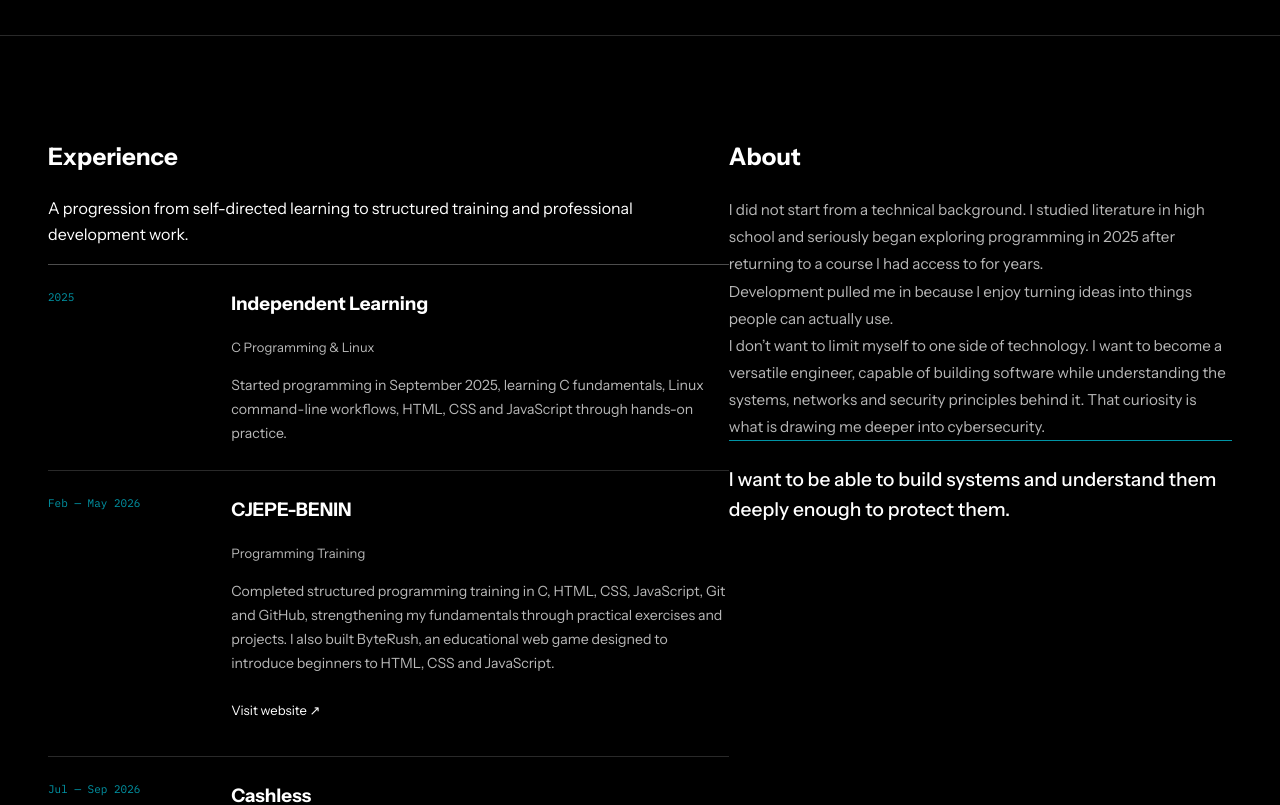
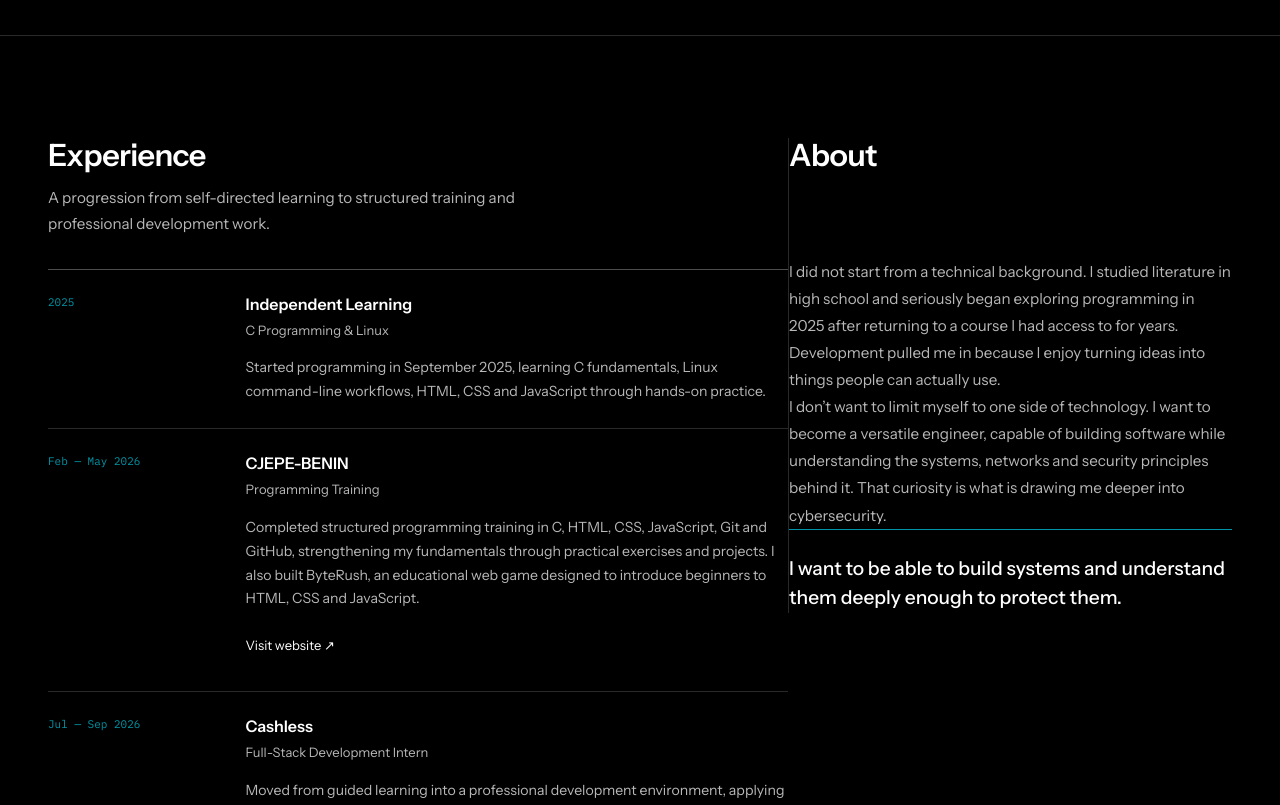
Before and after one commit to emma-dasilva-dev/emma-dasilva-portfolio, a Next.js app: page /en in a window 1280 px wide. Shown: the part 1340-2145 px from the top of the page. Built offline with nearby package versions, Linux system fonts and the light colour scheme.

Commit message:
fix: clean profile split layout

```diff
--- a/src/components/sections/PortfolioSections.module.css
+++ b/src/components/sections/PortfolioSections.module.css
@@ -1,40 +1,311 @@
-.section { padding-block: clamp(4.5rem, 8vw, 7rem); border-top: 1px solid var(--color-border); }
-.sectionHeader,.profileHeader { display:grid; grid-template-columns:minmax(0,.7fr) minmax(0,1.3fr); gap:clamp(var(--space-6),5vw,var(--space-16)); align-items:start; margin-bottom:clamp(var(--space-8),5vw,var(--space-12)); }
-.sectionHeader h2,.profileHeader h2,.contactGrid h2 { margin:0; font-size:clamp(1.5rem,2.4vw,2rem); font-weight:600; line-height:1.15; letter-spacing:-.02em; }
-.sectionHeader p,.profileHeader p,.contactGrid p { max-width:38rem; margin:0; color:var(--color-text-muted); font-size:.95rem; line-height:1.7; }
-.profileGrid { display:grid; grid-template-columns:minmax(0,1.15fr) minmax(20rem,.85fr); gap:clamp(var(--space-10),7vw,var(--space-20)); align-items:start; }
-.columnLabel { margin:0 0 var(--space-8); color:var(--color-text-muted); font-family:var(--font-mono); font-size:.72rem; font-weight:500; letter-spacing:.08em; text-transform:uppercase; }
-.experienceList { border-top:1px solid var(--color-border-strong); }
-.experienceItem { display:grid; grid-template-columns:minmax(6.5rem,.32fr) minmax(0,1fr); gap:var(--space-6); padding-block:var(--space-6); border-bottom:1px solid var(--color-border); }
-.period { margin:0; color:var(--color-accent-secondary); font-family:var(--font-mono); font-size:.6875rem; line-height:1.5; }
-.experienceItem h4 { margin:0; font-size:1rem; font-weight:600; line-height:1.35; }
-.role { margin:var(--space-1) 0 0; color:var(--color-text-muted); font-size:.8125rem; }
-.description { margin:var(--space-4) 0 0; color:var(--color-text-muted); font-size:.88rem; line-height:1.7; }
-.experienceItem a { display:inline-flex; min-height:44px; align-items:center; margin-top:var(--space-3); color:var(--color-text); font-size:.8125rem; text-decoration:none; }
-.experienceItem a:hover,.experienceItem a:focus-visible { color:var(--color-accent); }
-.aboutColumn { position:sticky; top:calc(var(--header-height-desktop) + var(--space-8)); }
-.aboutCopy { max-width:34rem; }
-.aboutCopy p { margin:0; color:var(--color-text-muted); font-size:.95rem; line-height:1.78; }
-.aboutCopy p + p { margin-top:var(--space-5); }
-.aboutColumn blockquote { margin:var(--space-10) 0 0; padding-top:var(--space-6); border-top:1px solid var(--color-accent-secondary); color:var(--color-text); font-size:clamp(1rem,1.7vw,1.2rem); font-weight:500; line-height:1.55; }
-.stackList { border-top:1px solid var(--color-border-strong); }
-.stackRow { display:grid; grid-template-columns:minmax(10rem,.5fr) minmax(0,1.5fr); gap:var(--space-8); align-items:baseline; padding-block:var(--space-5); border-bottom:1px solid var(--color-border); }
-.stackRow h3 { margin:0; color:var(--color-text-muted); font-size:.8125rem; font-weight:600; }
-.stackRow p { margin:0; color:var(--color-text); font-size:.9rem; line-height:1.7; }
-.contactSection { padding-block:clamp(4.5rem,8vw,7rem) var(--space-8); border-top:0; background:var(--color-accent); color:var(--color-black); }
-.contactSection ::selection { background:var(--color-black); color:var(--color-accent); }
-.contactGrid { display:grid; grid-template-columns:minmax(0,1fr) minmax(17rem,.7fr); gap:clamp(var(--space-8),6vw,var(--space-20)); align-items:start; }
-.contactGrid h2 { color:var(--color-black); }
-.contactGrid p { margin-top:var(--space-4); color:rgb(0 0 0 / .72); }
-.contactLinks { border-top:1px solid rgb(0 0 0 / .5); }
-.contactLinks a { display:flex; align-items:center; justify-content:space-between; min-height:3.5rem; border-bottom:1px solid rgb(0 0 0 / .22); color:var(--color-black); font-size:.9rem; font-weight:500; text-decoration:none; transition:padding-left var(--motion-fast) var(--ease-standard),opacity var(--motion-fast) var(--ease-standard); }
-.contactLinkLabel { display:inline-flex; align-items:center; gap:var(--space-3); }
-.contactLinkLabel svg { width:1.125rem; height:1.125rem; flex:0 0 auto; }
-.contactLinks a > span:last-child { color:var(--color-black); }
-.contactLinks a:hover,.contactLinks a:focus-visible { padding-left:var(--space-2); color:var(--color-black); opacity:.65; }
-.contactLinks a:focus-visible { outline-color:var(--color-black); }
-.footer { display:grid; grid-template-columns:1fr auto auto; gap:var(--space-8); margin-top:clamp(var(--space-16),8vw,var(--space-24)); padding-top:var(--space-5); border-top:1px solid rgb(0 0 0 / .3); color:rgb(0 0 0 / .66); font-size:.75rem; }
-.footer span:first-child { color:var(--color-black); font-weight:600; }
-@media (max-width:63.9375rem) { .profileGrid { grid-template-columns:1fr; gap:var(--space-16); } .aboutColumn { position:static; } }
-@media (max-width:47.9375rem) { .section { padding-block:var(--space-16); } .contactSection { padding-block:var(--space-16) var(--space-6); } .sectionHeader,.profileHeader,.contactGrid,.stackRow,.footer { grid-template-columns:1fr; } .sectionHeader,.profileHeader,.contactGrid { gap:var(--space-6); } .experienceItem { grid-template-columns:1fr; gap:var(--space-3); } .columnLabel { margin-bottom:var(--space-5); } .stackRow { gap:var(--space-2); } .footer { gap:var(--space-2); margin-top:var(--space-16); } }
-@media (prefers-reduced-motion:reduce) { .contactLinks a { transition:none; } }
+.section {
+  padding-block: clamp(4.5rem, 8vw, 7rem);
+  border-top: 1px solid var(--color-border);
+}
+
+.sectionHeader {
+  display: grid;
+  grid-template-columns: minmax(0, 0.7fr) minmax(0, 1.3fr);
+  gap: clamp(var(--space-6), 5vw, var(--space-16));
+  align-items: start;
+  margin-bottom: clamp(var(--space-8), 5vw, var(--space-12));
+}
+
+.sectionHeader h2,
+.columnHeading h2,
+.contactGrid h2 {
+  margin: 0;
+  font-size: clamp(1.5rem, 2.4vw, 2rem);
+  font-weight: 600;
+  line-height: 1.15;
+  letter-spacing: -0.02em;
+}
+
+.sectionHeader p,
+.columnHeading p,
+.contactGrid p {
+  margin: 0;
+  color: var(--color-text-muted);
+  font-size: 0.95rem;
+  line-height: 1.7;
+}
+
+.profileGrid {
+  display: grid;
+  grid-template-columns: minmax(0, 1.25fr) minmax(18rem, 0.75fr);
+  gap: clamp(var(--space-10), 7vw, var(--space-20));
+  align-items: start;
+}
+
+.experienceColumn,
+.aboutColumn {
+  min-width: 0;
+}
+
+.columnHeading {
+  min-height: 5.5rem;
+  margin-bottom: var(--space-8);
+}
+
+.columnHeading p {
+  max-width: 34rem;
+  margin-top: var(--space-3);
+}
+
+.experienceList {
+  border-top: 1px solid var(--color-border-strong);
+}
+
+.experienceItem {
+  display: grid;
+  grid-template-columns: minmax(7rem, 0.32fr) minmax(0, 1fr);
+  gap: var(--space-6);
+  padding-block: var(--space-6);
+  border-bottom: 1px solid var(--color-border);
+}
+
+.period {
+  margin: 0;
+  color: var(--color-accent-secondary);
+  font-family: var(--font-mono);
+  font-size: 0.6875rem;
+  line-height: 1.5;
+}
+
+.experienceBody h3 {
+  margin: 0;
+  font-size: 1rem;
+  font-weight: 600;
+  line-height: 1.35;
+}
+
+.role {
+  margin: var(--space-1) 0 0;
+  color: var(--color-text-muted);
+  font-size: 0.8125rem;
+}
+
+.description {
+  margin: var(--space-4) 0 0;
+  color: var(--color-text-muted);
+  font-size: 0.88rem;
+  line-height: 1.7;
+}
+
+.experienceItem a {
+  display: inline-flex;
+  min-height: 44px;
+  align-items: center;
+  margin-top: var(--space-3);
+  color: var(--color-text);
+  font-size: 0.8125rem;
+  text-decoration: none;
+}
+
+.experienceItem a:hover,
+.experienceItem a:focus-visible {
+  color: var(--color-accent);
+}
+
+.aboutColumn {
+  padding-left: clamp(var(--space-6), 3vw, var(--space-10));
+  border-left: 1px solid var(--color-border);
+}
+
+.aboutCopy {
+  max-width: 34rem;
+}
+
+.aboutCopy p {
+  margin: 0;
+  color: var(--color-text-muted);
+  font-size: 0.95rem;
+  line-height: 1.78;
+}
+
+.aboutCopy p + p {
+  margin-top: var(--space-5);
+}
+
+.aboutColumn blockquote {
+  margin: var(--space-10) 0 0;
+  padding-top: var(--space-6);
+  border-top: 1px solid var(--color-accent-secondary);
+  color: var(--color-text);
+  font-size: clamp(1rem, 1.6vw, 1.2rem);
+  font-weight: 500;
+  line-height: 1.55;
+}
+
+.stackList {
+  border-top: 1px solid var(--color-border-strong);
+}
+
+.stackRow {
+  display: grid;
+  grid-template-columns: minmax(10rem, 0.5fr) minmax(0, 1.5fr);
+  gap: var(--space-8);
+  align-items: baseline;
+  padding-block: var(--space-5);
+  border-bottom: 1px solid var(--color-border);
+}
+
+.stackRow h3 {
+  margin: 0;
+  color: var(--color-text-muted);
+  font-size: 0.8125rem;
+  font-weight: 600;
+}
+
+.stackRow p {
+  margin: 0;
+  color: var(--color-text);
+  font-size: 0.9rem;
+  line-height: 1.7;
+}
+
+.contactSection {
+  padding-block: clamp(4.5rem, 8vw, 7rem) var(--space-8);
+  border-top: 0;
+  background: var(--color-accent);
+  color: var(--color-black);
+}
+
+.contactSection ::selection {
+  background: var(--color-black);
+  color: var(--color-accent);
+}
+
+.contactGrid {
+  display: grid;
+  grid-template-columns: minmax(0, 1fr) minmax(17rem, 0.7fr);
+  gap: clamp(var(--space-8), 6vw, var(--space-20));
+  align-items: start;
+}
+
+.contactGrid h2 {
+  color: var(--color-black);
+}
+
+.contactGrid p {
+  margin-top: var(--space-4);
+  color: rgb(0 0 0 / 0.72);
+}
+
+.contactLinks {
+  border-top: 1px solid rgb(0 0 0 / 0.5);
+}
+
+.contactLinks a {
+  display: flex;
+  align-items: center;
+  justify-content: space-between;
+  min-height: 3.5rem;
+  border-bottom: 1px solid rgb(0 0 0 / 0.22);
+  color: var(--color-black);
+  font-size: 0.9rem;
+  font-weight: 500;
+  text-decoration: none;
+  transition: padding-left var(--motion-fast) var(--ease-standard), opacity var(--motion-fast) var(--ease-standard);
+}
+
+.contactLinkLabel {
+  display: inline-flex;
+  align-items: center;
+  gap: var(--space-3);
+}
+
+.contactLinkLabel svg {
+  width: 1.125rem;
+  height: 1.125rem;
+  flex: 0 0 auto;
+}
+
+.contactLinks a > span:last-child {
+  color: var(--color-black);
+}
+
+.contactLinks a:hover,
+.contactLinks a:focus-visible {
+  padding-left: var(--space-2);
+  color: var(--color-black);
+  opacity: 0.65;
+}
+
+.contactLinks a:focus-visible {
+  outline-color: var(--color-black);
+}
+
+.footer {
+  display: grid;
+  grid-template-columns: 1fr auto auto;
+  gap: var(--space-8);
+  margin-top: clamp(var(--space-16), 8vw, var(--space-24));
+  padding-top: var(--space-5);
+  border-top: 1px solid rgb(0 0 0 / 0.3);
+  color: rgb(0 0 0 / 0.66);
+  font-size: 0.75rem;
+}
+
+.footer span:first-child {
+  color: var(--color-black);
+  font-weight: 600;
+}
+
+@media (max-width: 63.9375rem) {
+  .profileGrid {
+    grid-template-columns: 1fr;
+    gap: var(--space-16);
+  }
+
+  .aboutColumn {
+    padding-left: 0;
+    border-left: 0;
+  }
+
+  .columnHeading {
+    min-height: 0;
+  }
+}
+
+@media (max-width: 47.9375rem) {
+  .section {
+    padding-block: var(--space-16);
+  }
+
+  .contactSection {
+    padding-block: var(--space-16) var(--space-6);
+  }
+
+  .sectionHeader,
+  .contactGrid,
+  .stackRow,
+  .footer {
+    grid-template-columns: 1fr;
+  }
+
+  .sectionHeader,
+  .contactGrid {
+    gap: var(--space-6);
+  }
+
+  .experienceItem {
+    grid-template-columns: 1fr;
+    gap: var(--space-3);
+  }
+
+  .stackRow {
+    gap: var(--space-2);
+  }
+
+  .footer {
+    gap: var(--space-2);
+    margin-top: var(--space-16);
+  }
+}
+
+@media (prefers-reduced-motion: reduce) {
+  .contactLinks a {
+    transition: none;
+  }
+}
```
